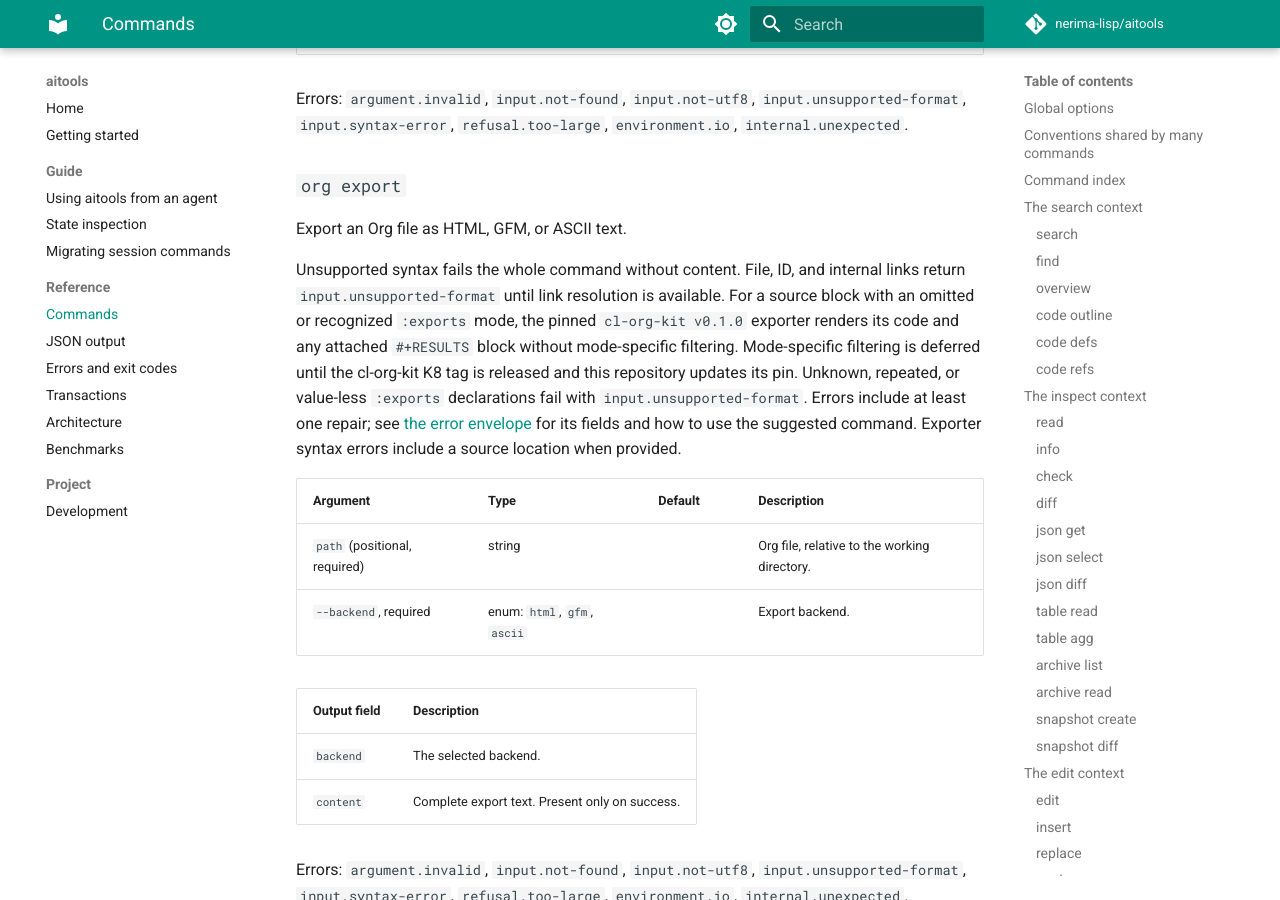
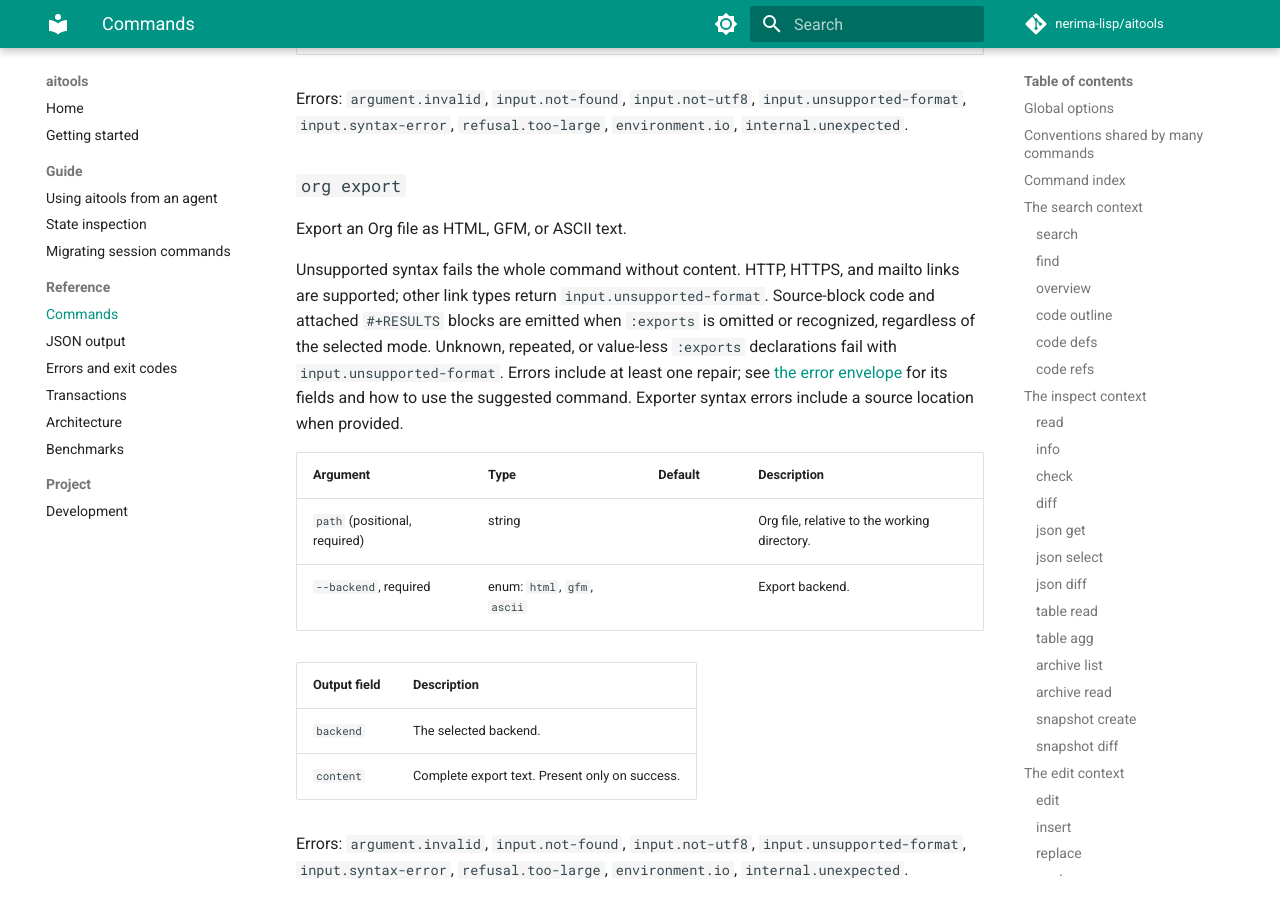
Before and after one commit to nerima-lisp/aitools, an MkDocs documentation site: the page built from docs/src/reference/commands.md, in a window 1280 px wide and 900 px high, scrolled down 82878 px. Built offline with MkDocs 1.6.1 and Material for MkDocs 9.7.7, drawn with Linux system fonts in a browser that asks for light colours; comment, search, counter and statistics services are not loaded.

Commit message:
docs(org): describe current export behavior

```diff
--- a/docs/src/reference/commands.md
+++ b/docs/src/reference/commands.md
@@ -1961,7 +1961,7 @@ Errors: `argument.invalid`, `input.not-found`, `input.not-utf8`, `input.unsuppor
 
 Export an Org file as HTML, GFM, or ASCII text.
 
-Unsupported syntax fails the whole command without content. File, ID, and internal links return `input.unsupported-format` until link resolution is available. For a source block with an omitted or recognized `:exports` mode, the pinned `cl-org-kit v0.1.0` exporter renders its code and any attached `#+RESULTS` block without mode-specific filtering. Mode-specific filtering is deferred until the cl-org-kit K8 tag is released and this repository updates its pin. Unknown, repeated, or value-less `:exports` declarations fail with `input.unsupported-format`. Errors include at least one repair; see [the error envelope](errors.md#the-error-envelope) for its fields and how to use the suggested command. Exporter syntax errors include a source location when provided.
+Unsupported syntax fails the whole command without content. HTTP, HTTPS, and mailto links are supported; other link types return `input.unsupported-format`. Source-block code and attached `#+RESULTS` blocks are emitted when `:exports` is omitted or recognized, regardless of the selected mode. Unknown, repeated, or value-less `:exports` declarations fail with `input.unsupported-format`. Errors include at least one repair; see [the error envelope](errors.md#the-error-envelope) for its fields and how to use the suggested command. Exporter syntax errors include a source location when provided.
 
 | Argument | Type | Default | Description |
 |---|---|---|---|
```
Also changed, not shown: docs/src/reference/architecture.md (+1 -1 lines), docs/src/reference/json-schema.md (+1 -1 lines), 3 other files.
